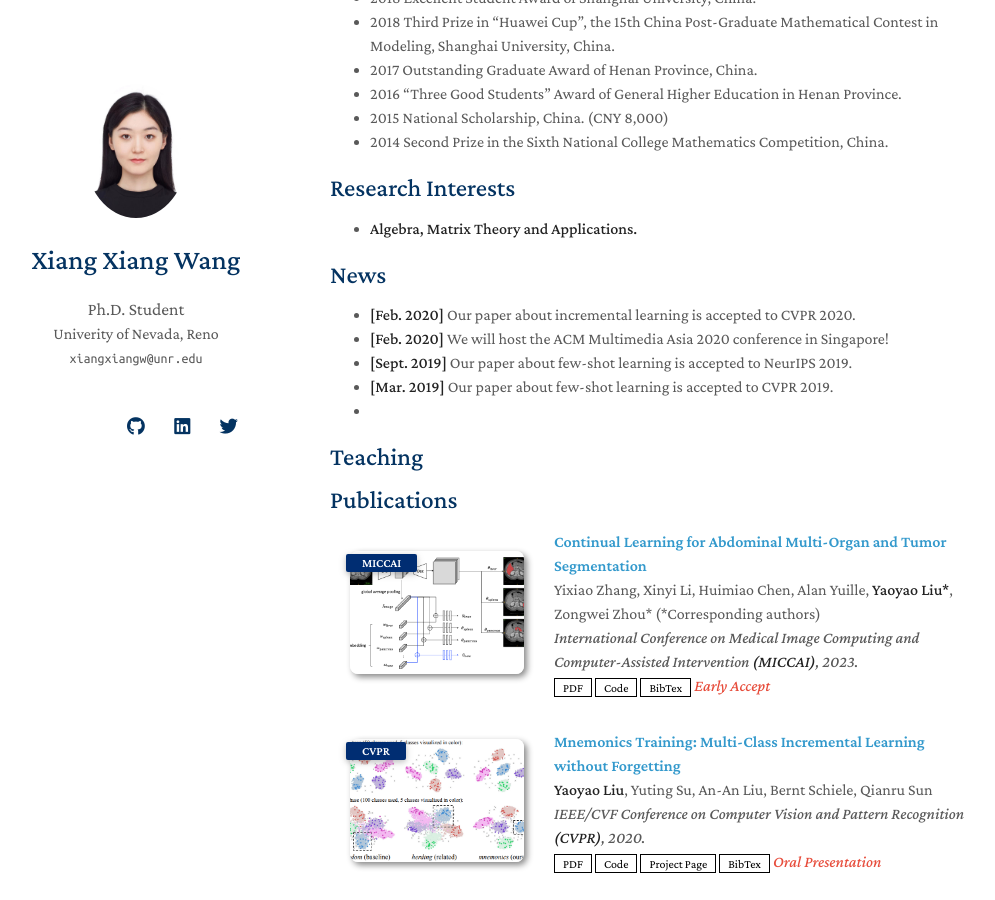
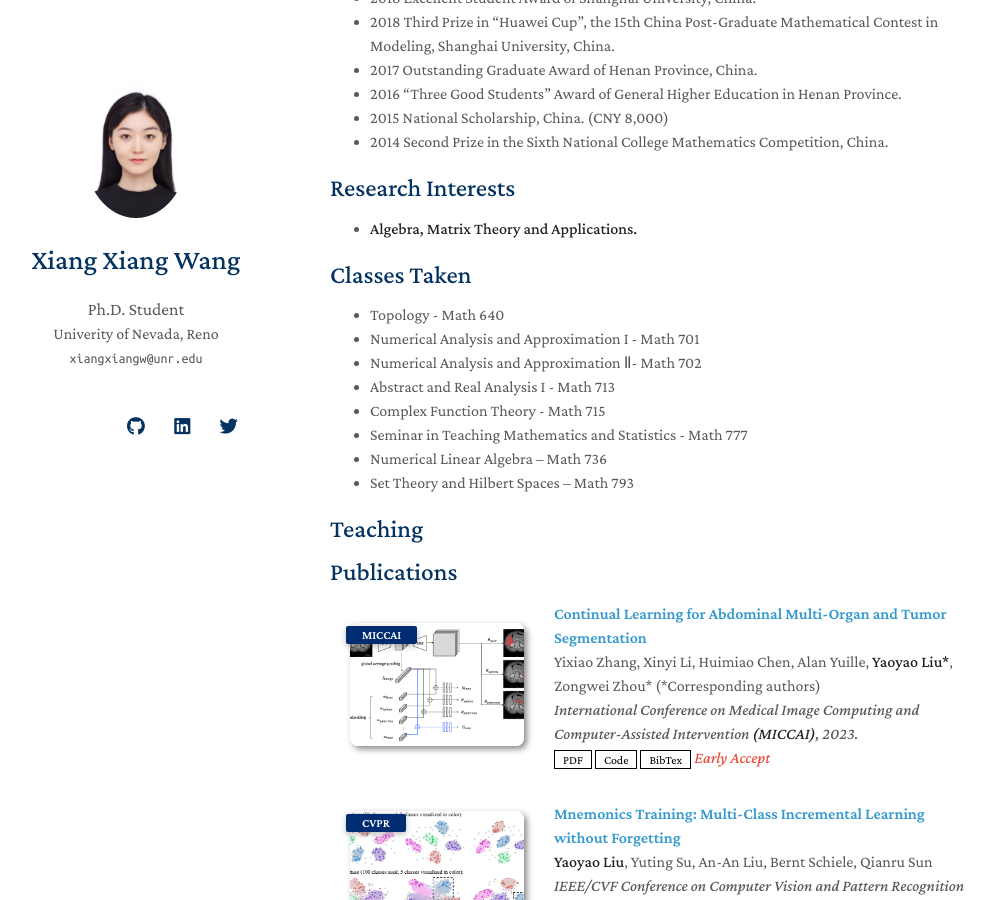
Before and after one commit to yaoyao-liu/minimal-light, a Jekyll site: the page built from index.md, in a window 1280 px wide and 900 px high, scrolled down 512 px. Shown: the whole window, without its empty margins (140-1135 px from the left). Built offline with Jekyll 4.4.1, drawn with Linux system fonts in a browser that asks for light colours; nearby versions of some CDN libraries; a style sheet for code colours, icons or effects is not loaded; our own code applies the rules of GitHub Pages for plain Markdown files.

Commit message:
Update index.md

```diff
--- a/index.md
+++ b/index.md
@@ -24,19 +24,21 @@ I am a Ph.D. student at ...
 - 2015    National Scholarship, China. (CNY 8,000)
 - 2014    Second Prize in the Sixth National College Mathematics Competition, China.
 
-
-
 ## Research Interests
 
 - **Algebra, Matrix Theory and Applications.**
 
-## News
+## Classes Taken
 
-- **[Feb. 2020]** Our paper about incremental learning is accepted to CVPR 2020.
-- **[Feb. 2020]** We will host the ACM Multimedia Asia 2020 conference in Singapore!
-- **[Sept. 2019]** Our paper about few-shot learning is accepted to NeurIPS 2019.
-- **[Mar. 2019]** Our paper about few-shot learning is accepted to CVPR 2019.
--
+- Topology - Math 640
+- Numerical Analysis and Approximation I - Math 701
+- Numerical Analysis and Approximation Ⅱ- Math 702
+- Abstract and Real Analysis I - Math 713
+- Complex Function Theory - Math 715
+- Seminar in Teaching Mathematics and Statistics - Math 777
+- Numerical Linear Algebra – Math 736
+- Set Theory and Hilbert Spaces – Math 793
+
 
 ## Teaching
 {% include_relative _includes/publications.md %}
```
